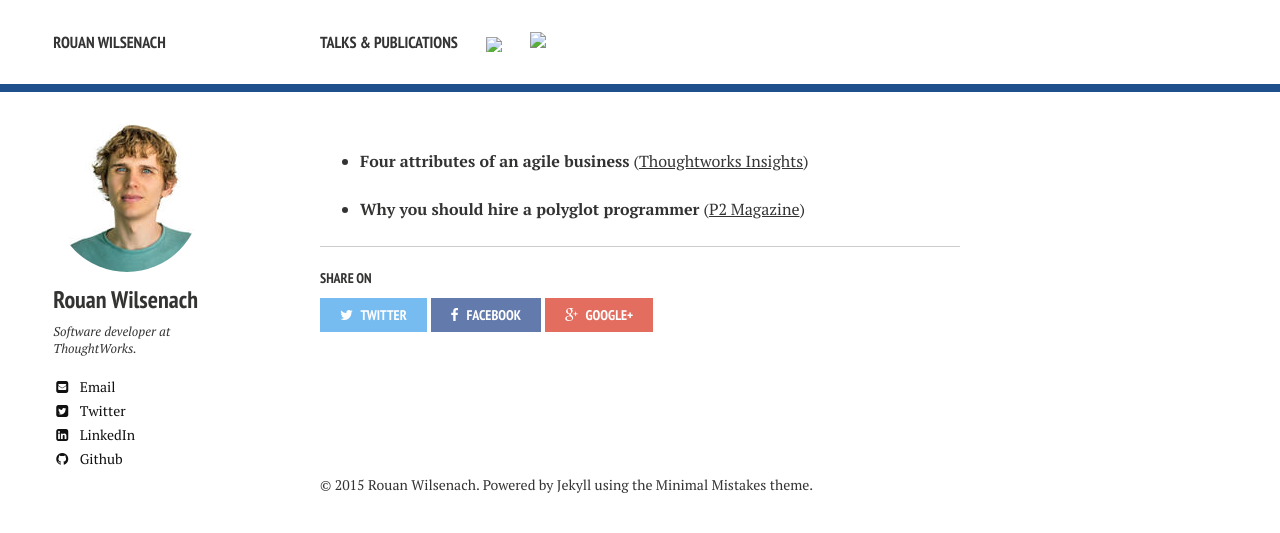
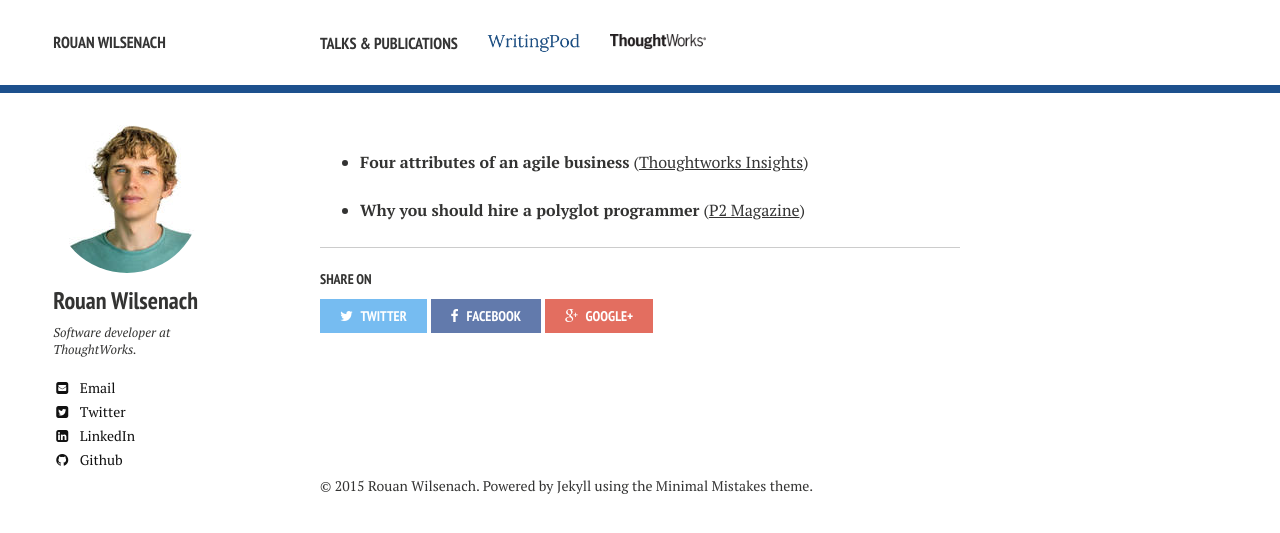
Before and after one commit to rouanw/rouanw.github.io, a Jekyll site: the page built from publications/index.md, in a window 1280 px wide. Shown: the top 533 px of the page. Built offline with Jekyll 4.4.1, drawn with Linux system fonts in a browser that asks for light colours; nearby versions of some CDN libraries.

Commit message:
fix image paths

```diff
--- a/_data/navigation.yml
+++ b/_data/navigation.yml
@@ -3,8 +3,8 @@
 - title: Talks & Publications
   url: /talks/
 
-- title: <img id="writing-pod-logo" src="images/writing-pod.png"/>
+- title: <img id="writing-pod-logo" src="/images/writing-pod.png"/>
   url: http://www.writingpod.com
 
-- title: <img src="images/tw-logo.png"/>
+- title: <img src="/images/tw-logo.png"/>
   url: http://www.thoughtworks.com
```
